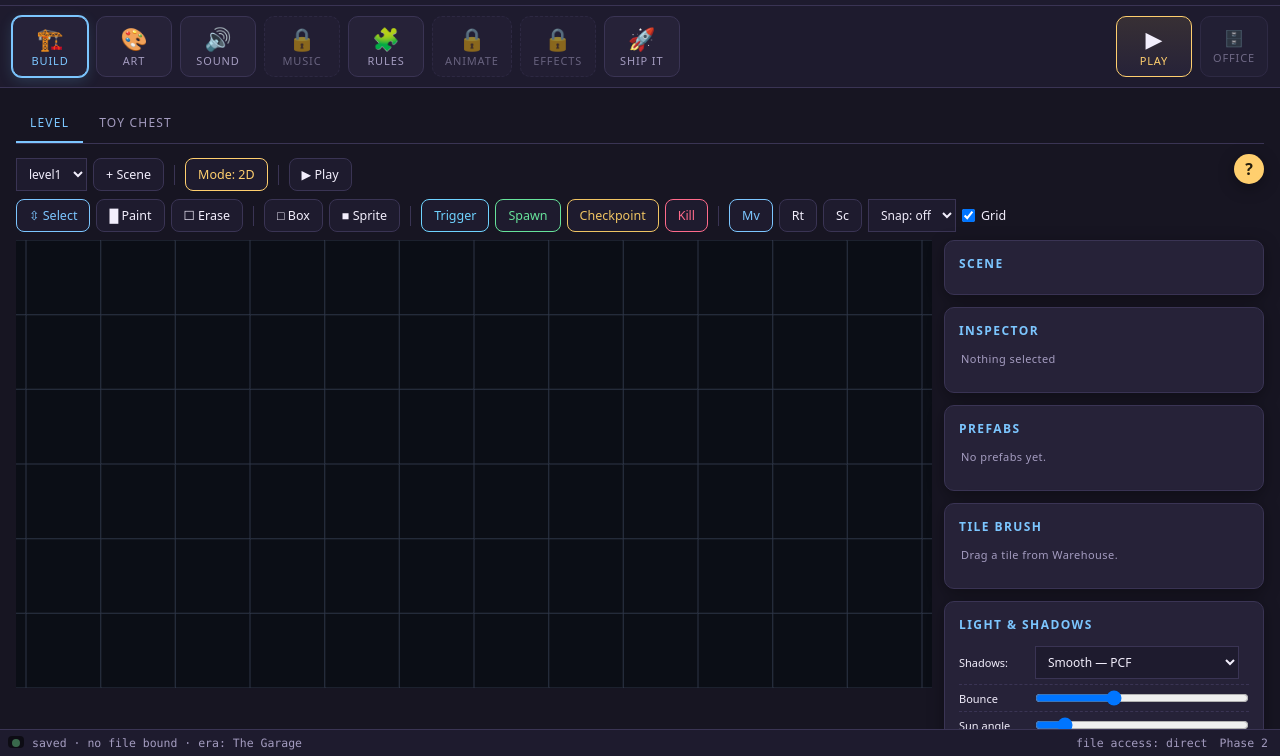
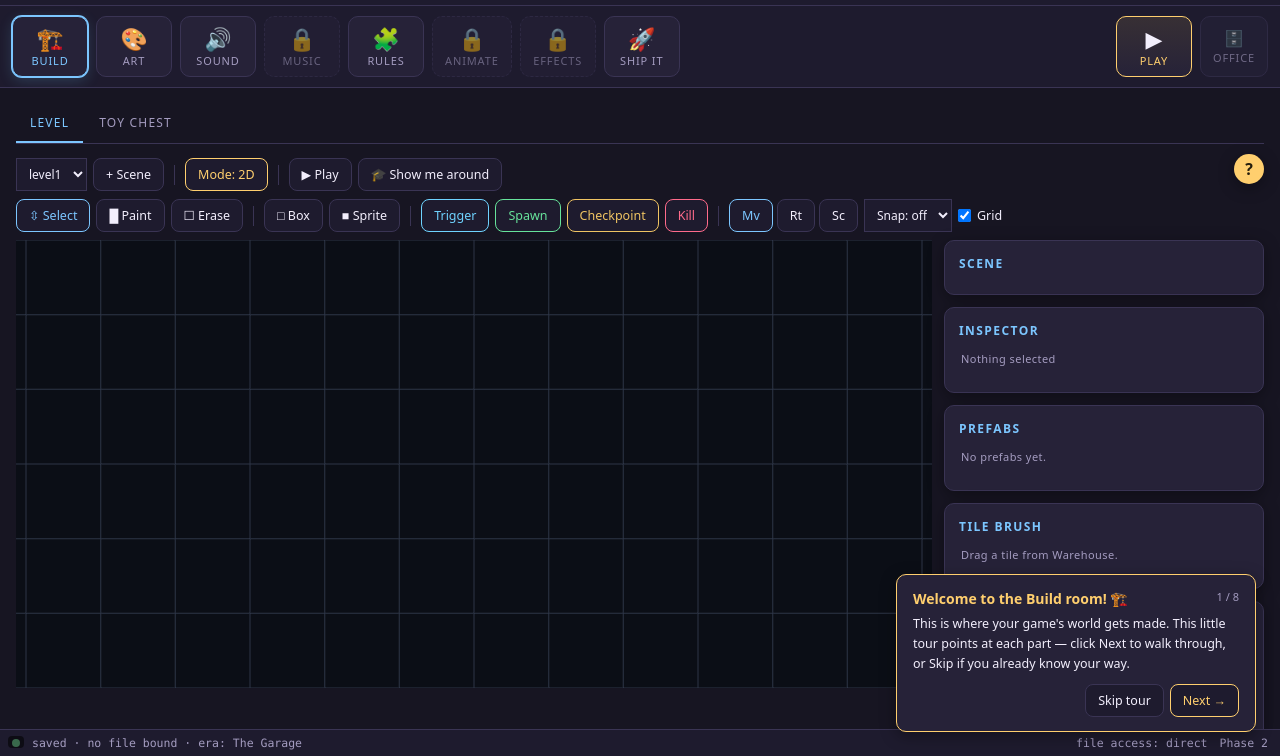
Before and after one commit to Tabulanis/game-empire-tycoon, a website built with Vite: page index.html in a window 1280 px wide. Shown: the part 44-800 px from the top of the page. Built offline with nearby package versions, Linux system fonts and the light colour scheme; what @dimforge/rapier2d-compat would draw is missing.

Commit message:
stage: guided tour — 8 steps through the whole Build room
A tiny generic tour runner (tour.js + data/tours.json): steps point at
elements tagged data-tour, a floating gold card explains one thing at a
time with Next/Back/Skip, and the target pulses with a gold outline.
The Build room's tour walks the full loop in kid words: the world
viewport (orbit/pan/zoom), placing things and the invisible helpers,
the move/rotate/resize buttons, the terrain brush, light & shadows,
scenes, and lands on the Play button ('great games are made by playing
them every few minutes'). Fires automatically once on first visit
(localStorage), forever after it's the 🎓 Show me around button in the
toolbar. Skippable at every step — show, never lock. Other rooms get
tours by adding a JSON entry and tagging anchors.

```diff
--- /dev/null
+++ b/src/data/tours.json
@@ -0,0 +1,44 @@
+{
+  "stage": [
+    {
+      "target": null,
+      "title": "Welcome to the Build room! 🏗️",
+      "text": "This is where your game's world gets made. This little tour points at each part — click Next to walk through, or Skip if you already know your way."
+    },
+    {
+      "target": "viewport",
+      "title": "The world",
+      "text": "This is your level, live. Drag empty space to orbit around it, right-drag to slide, scroll to zoom. Everything you make ends up in here."
+    },
+    {
+      "target": "place",
+      "title": "Put things in it",
+      "text": "These buttons drop things into the world — boxes, sprites, and the invisible helpers: Trigger (something happens when the player walks in), Spawn, Checkpoint, Kill. The Toy Chest room has even more to drag in."
+    },
+    {
+      "target": "gizmo",
+      "title": "Move things around",
+      "text": "Click a thing in the world, then use these three: the first slides it, the second turns it, the third resizes it. Grab the colored arrows and rings right on the object."
+    },
+    {
+      "target": "terrain",
+      "title": "The ground",
+      "text": "Add ground here, pick its texture, then hit Paint & Sculpt — a gold ring follows your mouse. Drag to raise hills, dig dips, or paint textures. Keys 1, 2, 3 switch what you're painting with."
+    },
+    {
+      "target": "light",
+      "title": "Light & shadows",
+      "text": "Pick your shadow style — Blob is fast and cartoony, the soft ones look real. Slide the sun around for morning or evening light, and Bounce makes everything glow a little warmer."
+    },
+    {
+      "target": "scene",
+      "title": "Your scenes",
+      "text": "A game can have many levels — they're listed here. Everything you place belongs to the scene you're in."
+    },
+    {
+      "target": "play",
+      "title": "Try it! ▶",
+      "text": "The most important button in the whole studio. Press Play and your level runs right here — jump around, see what feels good, press Stop, fix, Play again. Great games are made by playing them every few minutes."
+    }
+  ]
+}
--- a/src/editor/panels/stage-panel.js
+++ b/src/editor/panels/stage-panel.js
@@ -17,6 +17,7 @@ import { startRuntime } from '../../engine/runtime.js';
 import { setEntitySource, setPhysicsSource, getWireframesEnabled } from '../../engine/debug.js';
 import * as ent from '../../engine/entities.js';
 import { GENERIC_TEXTURES } from '../textures.js';
+import { startTour } from '../tour.js';
 
 /** module-level key dispatcher so panel re-renders never stack listeners */
 let stageKeyHandler = null;
@@ -117,6 +118,7 @@ export function renderStagePanel(host, ctx) {
   bar1.appendChild(makeSep());
 
   const playBtn = makeBtn('\u25B6 Play', null);
+  playBtn.dataset.tour = 'play';
   const stopBtn = makeBtn('\u25A0 Stop', null);
   stopBtn.style.display = 'none';
   stopBtn.className += ' bad-btn';
@@ -127,6 +129,7 @@ export function renderStagePanel(host, ctx) {
 
   // ---------- toolbar row 2 ----------
   const bar2 = document.createElement('div');
+  bar2.dataset.tour = 'place';
   bar2.className = 'stage-bar';
 
   const selBtn = makeBtn('\u21F3 Select', () => setTool('select'));
@@ -164,12 +167,17 @@ export function renderStagePanel(host, ctx) {
 
   bar2.appendChild(makeSep());
 
+  const gizmoGroup = document.createElement('span');
+  gizmoGroup.dataset.tour = 'gizmo';
+  gizmoGroup.style.display = 'inline-flex';
+  gizmoGroup.style.gap = '4px';
+  bar2.appendChild(gizmoGroup);
   const gBtns = {};
   for (const [id, label] of [['translate', 'Mv'], ['rotate', 'Rt'], ['scale', 'Sc']]) {
     const b = makeBtn(label, () => { gizmoMode = id; txControls.setMode(id); refreshGizmoBtns(); });
     if (id === 'translate') b.className += ' active';
     gBtns[id] = b;
-    bar2.appendChild(b);
+    gizmoGroup.appendChild(b);
   }
   function refreshGizmoBtns() {
     for (const [k, b] of Object.entries(gBtns)) b.classList.toggle('active', k === gizmoMode);
@@ -202,6 +210,7 @@ export function renderStagePanel(host, ctx) {
 
   const canvasWrap = document.createElement('div');
   canvasWrap.className = 'stage-canvas-wrap';
+  canvasWrap.dataset.tour = 'viewport';
   const canvas = document.createElement('canvas');
   canvas.className = 'deck-canvas';
   canvasWrap.appendChild(canvas);
@@ -211,6 +220,7 @@ export function renderStagePanel(host, ctx) {
   right.className = 'deck-right';
 
   const treeCard = document.createElement('div');
+  treeCard.dataset.tour = 'scene';
   treeCard.className = 'card';
   treeCard.innerHTML = '<h3>Scene</h3>';
   const treeList = document.createElement('div');
@@ -241,6 +251,7 @@ export function renderStagePanel(host, ctx) {
   right.appendChild(brushCard);
 
   const lightCard = document.createElement('div');
+  lightCard.dataset.tour = 'light';
   lightCard.className = 'card';
   lightCard.innerHTML = '<h3>Light & Shadows</h3>';
   const lightBody = document.createElement('div');
@@ -305,6 +316,7 @@ export function renderStagePanel(host, ctx) {
   }
 
   const terrainCard = document.createElement('div');
+  terrainCard.dataset.tour = 'terrain';
   terrainCard.className = 'card';
   terrainCard.innerHTML = '<h3>Terrain</h3><div class="stage-hint">The ground under your level.</div>';
   const terrainBody = document.createElement('div');
@@ -677,7 +689,15 @@ export function renderStagePanel(host, ctx) {
 
   // initial scene view
   const firstScene = ent.getScene(c, currentSceneId);
+  const tourBtn = makeBtn('🎓 Show me around', () => startTour('stage', panel));
+  bar1.appendChild(tourBtn);
+
   const view = buildSceneView(engine, firstScene, { play: false });
+  // first visit: offer the tour once, remember forever after
+  if (!localStorage.getItem('get-tour-stage')) {
+    localStorage.setItem('get-tour-stage', 'seen');
+    setTimeout(() => startTour('stage', panel), 600);
+  }
   engine.setLighting(getLighting());
   refreshLightCard();
   refreshTerrainCard();
--- /dev/null
+++ b/src/editor/tour.js
@@ -0,0 +1,88 @@
+/**
+ * @file tour.js
+ * @description A tiny guided-tour runner: steps point at elements tagged
+ * with data-tour attributes, the runner shows one step at a time in a
+ * floating card and puts a pulsing gold outline on the target. Next/Back/
+ * Skip driven — simple, skippable, per the studio's tutorial philosophy
+ * (show, never lock). Step text lives in src/data/tours.json (kid-facing
+ * strings in data files).
+ */
+
+import TOURS from '../data/tours.json';
+
+/**
+ * Start a named tour inside a panel. Safe to call again — any running
+ * tour is replaced.
+ * @param {string} name  key in tours.json
+ * @param {HTMLElement} scope  where data-tour targets live
+ */
+export function startTour(name, scope) {
+  endTour();
+  const steps = (TOURS[name] || []);
+  if (!steps.length) return;
+  let index = 0;
+
+  const card = document.createElement('div');
+  card.className = 'tour-card';
+  card.id = 'tourCard';
+  document.body.appendChild(card);
+
+  let highlighted = null;
+  function show() {
+    const step = steps[index];
+    if (highlighted) highlighted.classList.remove('tour-highlight');
+    highlighted = step.target ? scope.querySelector('[data-tour="' + step.target + '"]') : null;
+    if (highlighted) {
+      highlighted.classList.add('tour-highlight');
+      highlighted.scrollIntoView({ block: 'nearest', behavior: 'smooth' });
+    }
+    card.innerHTML = '';
+    const count = document.createElement('div');
+    count.className = 'tour-count';
+    count.textContent = (index + 1) + ' / ' + steps.length;
+    card.appendChild(count);
+    const title = document.createElement('h4');
+    title.textContent = step.title;
+    card.appendChild(title);
+    const body = document.createElement('p');
+    body.textContent = step.text;
+    card.appendChild(body);
+    const row = document.createElement('div');
+    row.className = 'tour-row';
+    const skip = document.createElement('button');
+    skip.className = 'bar';
+    skip.textContent = 'Skip tour';
+    skip.addEventListener('click', stop);
+    row.appendChild(skip);
+    if (index > 0) {
+      const back = document.createElement('button');
+      back.className = 'bar';
+      back.textContent = '← Back';
+      back.addEventListener('click', () => { index--; show(); });
+      row.appendChild(back);
+    }
+    const next = document.createElement('button');
+    next.className = 'bar primary';
+    next.textContent = index === steps.length - 1 ? '✔ Done!' : 'Next →';
+    next.addEventListener('click', () => {
+      if (index === steps.length - 1) stop();
+      else { index++; show(); }
+    });
+    row.appendChild(next);
+    card.appendChild(row);
+  }
+
+  function stop() {
+    if (highlighted) highlighted.classList.remove('tour-highlight');
+    highlighted = null;
+    card.remove();
+  }
+  show();
+}
+
+/** Remove any running tour (panel teardown). */
+export function endTour() {
+  const existing = document.getElementById('tourCard');
+  if (existing) existing.remove();
+  for (const el of document.querySelectorAll('.tour-highlight')) el.classList.remove('tour-highlight');
+}
--- a/src/styles.css
+++ b/src/styles.css
@@ -528,3 +528,26 @@ button.bar.bad-btn { border-color: var(--bad); color: var(--bad); }
   font-size: 10px; font-weight: 800; color: var(--gold);
   text-shadow: 0 1px 2px rgba(0,0,0,0.9);
 }
+
+/* ---- guided tour ---- */
+.tour-card {
+  position: fixed; right: 24px; bottom: 24px; z-index: 300;
+  width: min(360px, 85vw);
+  background: var(--panel); border: 1px solid var(--gold);
+  border-radius: var(--r); box-shadow: var(--shadow);
+  padding: 14px 16px;
+}
+.tour-card h4 { color: var(--gold); font-size: 14px; margin-bottom: 6px; }
+.tour-card p { color: var(--ink); font-size: 12.5px; line-height: 1.6; margin-bottom: 10px; }
+.tour-count { float: right; color: var(--dim); font-size: 11px; }
+.tour-row { display: flex; gap: 6px; justify-content: flex-end; }
+.tour-highlight {
+  outline: 2px solid var(--gold) !important;
+  outline-offset: 2px;
+  border-radius: 6px;
+  animation: tour-pulse 1.2s ease-in-out infinite;
+}
+@keyframes tour-pulse {
+  0%, 100% { outline-color: var(--gold); }
+  50% { outline-color: rgba(255, 207, 110, 0.35); }
+}
```
